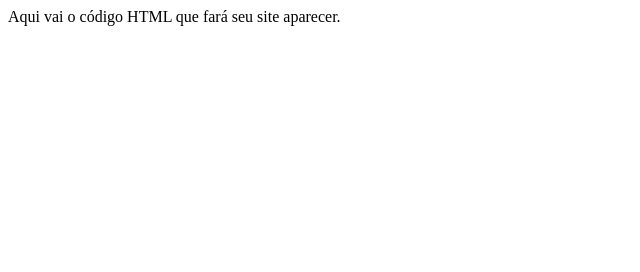
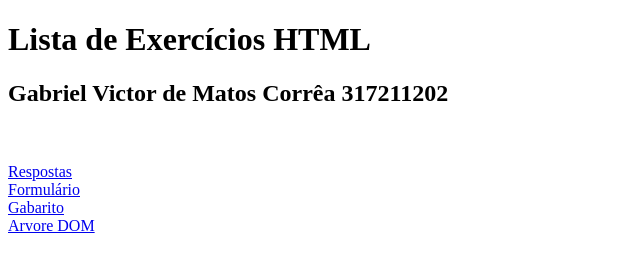
Before and after one commit to gabrielgdel/gabriel-correa-317211202-html, a plain HTML site: page index.html in a window 1280 px wide. Shown: the whole page, without its empty margins (0-640 px from the left). Drawn offline with Linux system fonts and the light colour scheme.

Commit message:
inseri h1, h2 e links

```diff
--- a/index.html
+++ b/index.html
@@ -4,6 +4,14 @@
     <title>Atividade 01</title>
   </head>
   <body>
-    Aqui vai o código HTML que fará seu site aparecer.
+    <h1>Lista de Exercícios HTML</h1>
+    <h2> Gabriel Victor de Matos Corrêa 317211202 </h2>
+    <br/> <br/>
+
+    <a href="respostas.html">Respostas</a><br />
+    <a href="formulario.html">Formulário</a><br />
+    <a href="gabarito.html">Gabarito</a><br />
+    <a href="arvore_dom.html">Arvore DOM</a><br />
+
   </body>
 </html>
```
